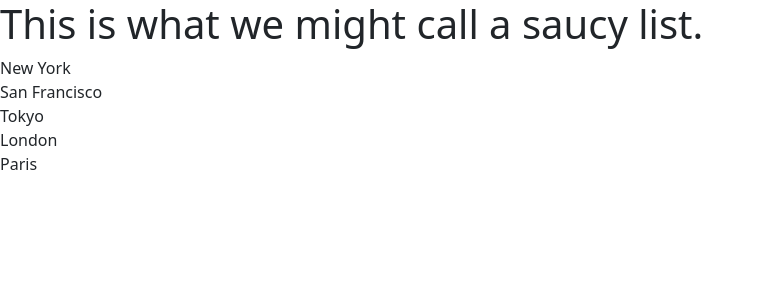
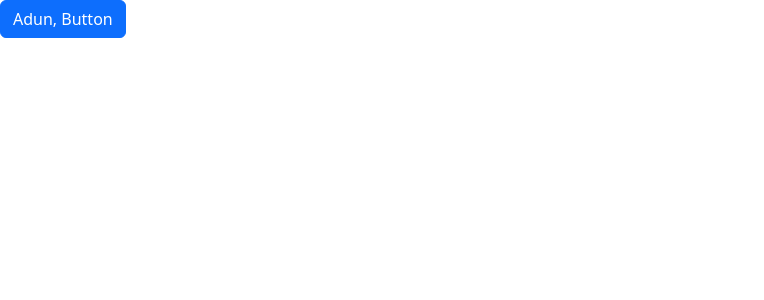
Before and after one commit to ryancrideout/Ryan_Go_Inquisition, a React (Vite) app in the folder website/react/react-app/: page / in a window 1280 px wide. Shown: the top 300 px of the page, without its empty margins (0-764 px from the left). Built offline with nearby package versions, Linux system fonts and the light colour scheme.

Commit message:
Finished the React tutorial.

```diff
--- a/website/react/react-app/src/App.tsx
+++ b/website/react/react-app/src/App.tsx
@@ -1,7 +1,34 @@
-import ListGroup from "./components/ListGroup"
+// import ListGroup from "./components/ListGroup"
+
+// function App() {
+//     const items = [
+//         'New York',
+//         'San Francisco',
+//         'Tokyo',
+//         'London',
+//         'Paris'
+//     ]
+
+//     const handleSelectItem = (item: string) => {
+//         console.log(item);
+//     }
+
+//     return <div><ListGroup items={items} heading="Cities" onSelectItem={handleSelectItem}></ListGroup></div>
+// }
+
+import { useState } from "react";
+import Alert from "./components/Alert";
+import Button from "./components/Button";
 
 function App() {
-    return <div><ListGroup></ListGroup></div>
+    const [alertVisible, setAlertVisibility] = useState(false)
+
+    return (
+        <div>
+            { alertVisible && <Alert onClose={() => setAlertVisibility(false)}><h1>Adunarino you chickens</h1></Alert> }
+            <Button color="primary" onClick={() => setAlertVisibility(true)}>Adun, Button</Button>
+        </div>
+    )
 }
 
 export default App
--- /dev/null
+++ b/website/react/react-app/src/components/Alert.tsx
@@ -0,0 +1,18 @@
+
+import { ReactNode } from "react";
+
+interface Properties {
+    children: ReactNode;
+    onClose: () => void;
+}
+
+const Alert = ({ children, onClose }: Properties) => {
+  return (
+    <div className="alert alert-primary alert-dismissible">
+        {children}
+        <button type="button" className="btn-close" data-bs-dismiss="alert" aria-label="Close" onClick={ onClose }></button>
+    </div>
+  )
+}
+
+export default Alert
--- /dev/null
+++ b/website/react/react-app/src/components/Button.tsx
@@ -0,0 +1,15 @@
+import React from 'react'
+
+interface Properties {
+    children: string;
+    color?: 'primary' | 'secondary' | 'danger';
+    onClick: () => void;
+}
+
+const Button = ({ children, onClick, color = 'primary' }: Properties) => {
+    return (
+        <button className={ "btn btn-" + color } onClick={ onClick }>{ children }</button>
+    )
+}
+
+export default Button
--- a/website/react/react-app/src/components/ListGroup.tsx
+++ b/website/react/react-app/src/components/ListGroup.tsx
@@ -1,18 +1,40 @@
-function ListGroup() {
-    const items = [
-        'New York',
-        'San Francisco',
-        'Tokyo',
-        'London',
-        'Paris'
-    ]
+// import { MouseEvent } from "react";
+import { useState } from "react";
+interface ListGroupProperties {
+    items: string[];
+    heading: string;
+    // (item: string) => void
+    onSelectItem: (item: string) => void;
+}
+
+function ListGroup({ items, heading, onSelectItem }: ListGroupProperties) {
+
+    // This is a hook
+    const [selectedIndex, setSelectedIndex] = useState(-1);
+    // chump_array[0] // variable (selectedIndex)
+    // chump_array[1] // updater function
+
+    // Event Handler
+    // const handleClick = (event: MouseEvent) => console.log(event)
 
     return (
         <>
-            <h1>This is what we might call a saucy list.</h1>
+            <h1>{ heading }</h1>
             { items.length === 0 && <p>No items found!!!</p> }
             <ul className="list-group">
-                {items.map(item => <li key={item}>{item}</li>)}
+                {items.map((item, index) => (
+                    <li
+                        className={ selectedIndex === index ? 'list-group-item active' : 'list-group-item' }
+                        key={item}
+                        // onClick={handleClick}
+                        onClick={() => {
+                            setSelectedIndex(index);
+                            onSelectItem(item);
+                        }}
+                    >
+                        {item}
+                    </li>
+                ))}
             </ul>
         </>
     );
```
